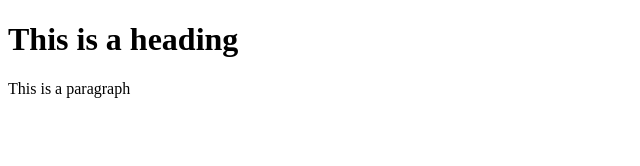
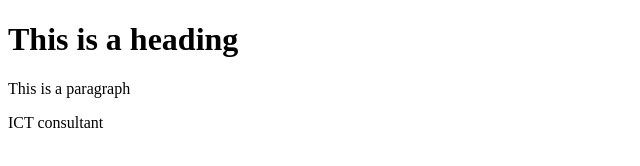
Before and after one commit to Njugi92/gittutorials, a plain HTML site: page index.html in a window 1280 px wide. Shown: the whole page, without its empty margins (0-640 px from the left). Drawn offline with Linux system fonts and the light colour scheme.

Commit message:
added another p paragraph

```diff
--- a/index.html
+++ b/index.html
@@ -8,6 +8,7 @@
 
 		<h1>This is a heading</h1>
 		<p>This is a paragraph</p>
+		<p>ICT consultant</p>
 
 	</body>
 </html>
```
